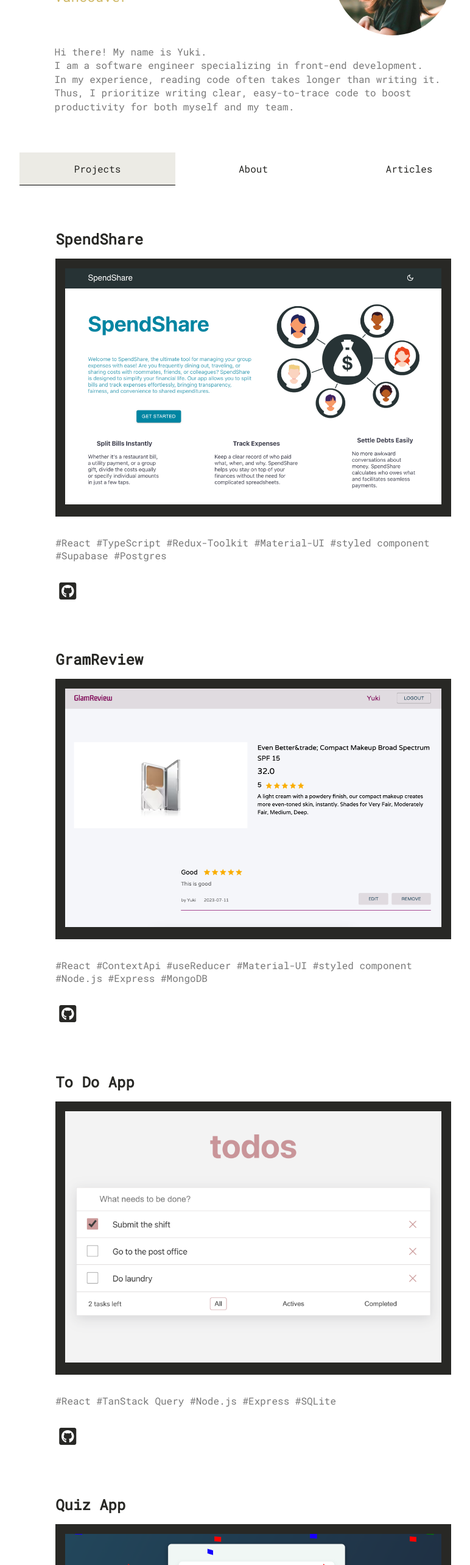
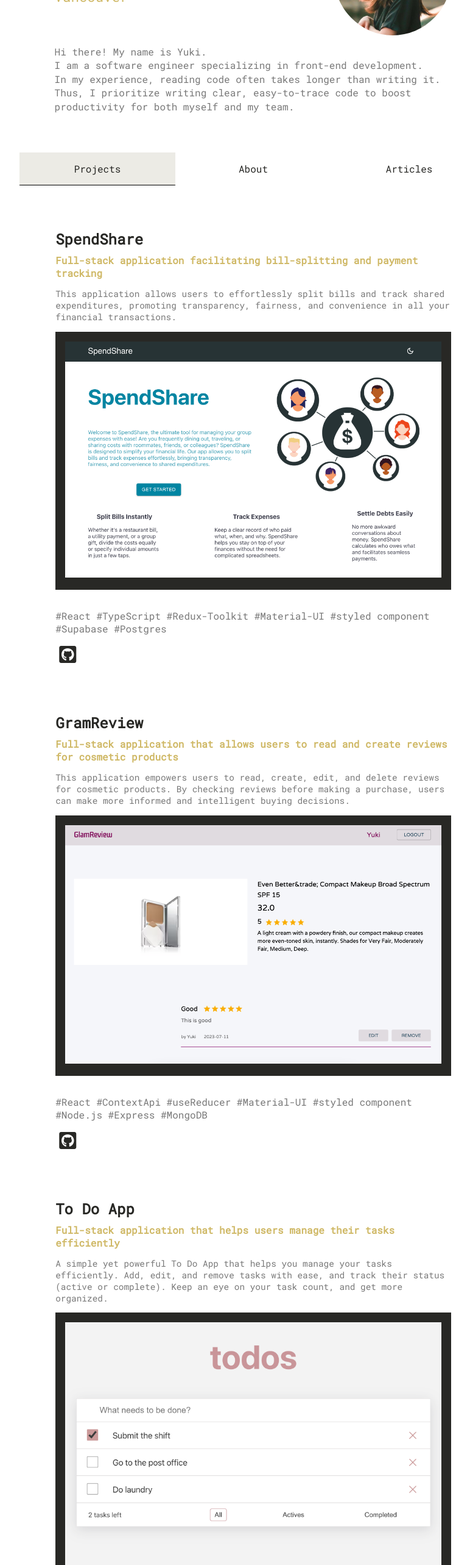
Before and after one commit to yuki-o1o5/my-portfolio, a Next.js app: page / in a window 1280 px wide. Shown: the part 234-2800 px from the top of the page at 61% size, without its empty margins (224-996 px from the left). Built offline with nearby package versions, Linux system fonts and the light colour scheme.

Commit message:
docs: add projects explanation

```diff
--- a/components/ProjectCard/ProjectCard.jsx
+++ b/components/ProjectCard/ProjectCard.jsx
@@ -1,11 +1,12 @@
 import React from "react";
 import styles from "./ProjectCard.module.css";
-import Image from "next/image";
 
-const Project = (props) => {
+const ProjectCard = (props) => {
   return (
     <div className={styles.project_container}>
       <h2 className={styles.project_title}>{props.projecttitle}</h2>
+      <h4 className={styles.project_subtitle}>{props.project_subtitle}</h4>
+      <p className={styles.project_discription}>{props.projectdiscription}</p>
       <div className={styles.project_img_link}>
         <a href={props.demoUrl} target="_blank" rel="noreferrer">
           <img
@@ -19,7 +20,7 @@ const Project = (props) => {
         <div className={styles.tech_stack_container}>
           <p className={styles.tech_stack}>{props.projecttechstack}</p>
         </div>
-        <p className={styles.project_discription}>{props.projectdiscription}</p>
+
         <a href={props.githubUrl} target="_blank" rel="noreferrer">
           <i className="fa-brands fa-square-github fa-2x fa-fw"></i>
         </a>
@@ -27,4 +28,4 @@ const Project = (props) => {
     </div>
   );
 };
-export default Project;
+export default ProjectCard;
--- a/components/ProjectCard/ProjectCard.module.css
+++ b/components/ProjectCard/ProjectCard.module.css
@@ -15,7 +15,11 @@
 .project_title {
   margin: 0;
   color: #282825;
-  padding-bottom: 1rem;
+}
+
+.project_subtitle {
+  margin: 0.5rem 0 0 0;
+  color: #cfb865;
 }
 
 .project_img {
@@ -47,7 +51,8 @@
 
 .project_discription {
   color: #787878;
-  line-height: 1.4rem;
+  /* line-height: 1.4rem; */
+  font-size: 0.9rem;
 }
 
 @media (max-width: 768px) {
--- a/pages/index.jsx
+++ b/pages/index.jsx
@@ -1,54 +1,79 @@
 import Layout from "../components/Layout/Layout.jsx";
-import Project from "../components/ProjectCard/ProjectCard.jsx";
+import ProjectCard from "../components/ProjectCard/ProjectCard.jsx";
 
 function ProjectsContent() {
   return (
     <>
       <div className={"scroll"}>
-        <Project
+        <ProjectCard
           demoUrl={"https://e-0922-ja.github.io/expense-tracker-app"}
+          project_subtitle={
+            "Full-stack application facilitating bill-splitting and payment tracking"
+          }
+          projectdiscription={
+            "This application allows users to effortlessly split bills and track shared expenditures, promoting transparency, fairness, and convenience in all your financial transactions."
+          }
           img={"../assets/spendshare.png"}
           projecttitle={"SpendShare"}
           projecttechstack={
             "#React #TypeScript #Redux-Toolkit #Material-UI #styled component #Supabase #Postgres "
           }
           githubUrl={"https://github.com/e-0922-ja/expense-tracker-app"}
-          // projectdiscription={"Cosmetic product review App "}
         />
 
-        <Project
+        <ProjectCard
           demoUrl={"https://glam-review.vercel.app/"}
+          project_subtitle={
+            "Full-stack application that allows users to read and create reviews for cosmetic products"
+          }
+          projectdiscription={
+            "This application empowers users to read, create, edit, and delete reviews for cosmetic products. By checking reviews before making a purchase, users can make more informed and intelligent buying decisions."
+          }
           img={"../assets/gramreview.png"}
           projecttitle={"GramReview"}
           projecttechstack={
             "#React #ContextApi #useReducer #Material-UI #styled component #Node.js #Express #MongoDB "
           }
           githubUrl={"https://github.com/yuki-o1o5/GlamReview"}
-          // projectdiscription={"Cosmetic product review App "}
         />
-        <Project
+        <ProjectCard
           demoUrl={"https://to-do-app-beta-fawn.vercel.app/"}
+          project_subtitle={
+            "Full-stack application that helps users manage their tasks efficiently"
+          }
+          projectdiscription={
+            "A simple yet powerful To Do App that helps you manage your tasks efficiently. Add, edit, and remove tasks with ease, and track their status (active or complete). Keep an eye on your task count, and get more organized."
+          }
           img={"../assets/todo.png"}
           projecttitle={"To Do App"}
           projecttechstack={"#React #TanStack Query #Node.js #Express #SQLite"}
           githubUrl={"https://github.com/yuki-o1o5/To-do-List-with-SQLite"}
-          // projectdiscription={"To Do App"}
         />
-        <Project
+        <ProjectCard
           demoUrl={"https://quiz-app-gilt-six.vercel.app/"}
+          project_subtitle={
+            "Front-end application that enables users to test their knowledge"
+          }
+          projectdiscription={
+            "This application provides a delightful and engaging method to test your knowledge, boasting a user-friendly interface that makes learning enjoyable"
+          }
           img={"../assets/quiz.png"}
           projecttitle={"Quiz App"}
           projecttechstack={"#React #Material-UI #API"}
           githubUrl={"https://github.com/yuki-o1o5/Quiz-app"}
-          // projectdiscription={"Quiz App"}
         />
-        <Project
+        <ProjectCard
           demoUrl={"https://hacker-news-in-japanese.vercel.app/"}
+          project_subtitle={
+            "Front-end application that enables users to view Hacker news in Japanese"
+          }
+          projectdiscription={
+            "This application allows users to view about the top 10 articles and comments on Hacker News in Japanese."
+          }
           img={"../assets/hackernews.png"}
           projecttitle={"Hacker News in Japanese"}
           projecttechstack={"#Next.js #API"}
           githubUrl={"https://github.com/yuki-o1o5/hacker-news-in-japanese"}
-          // projectdiscription={"Automatic Japanese translation App"}
         />
       </div>
     </>
```
Also changed, not shown: components/Navbar/Navbar.jsx (+0 -19 lines).
